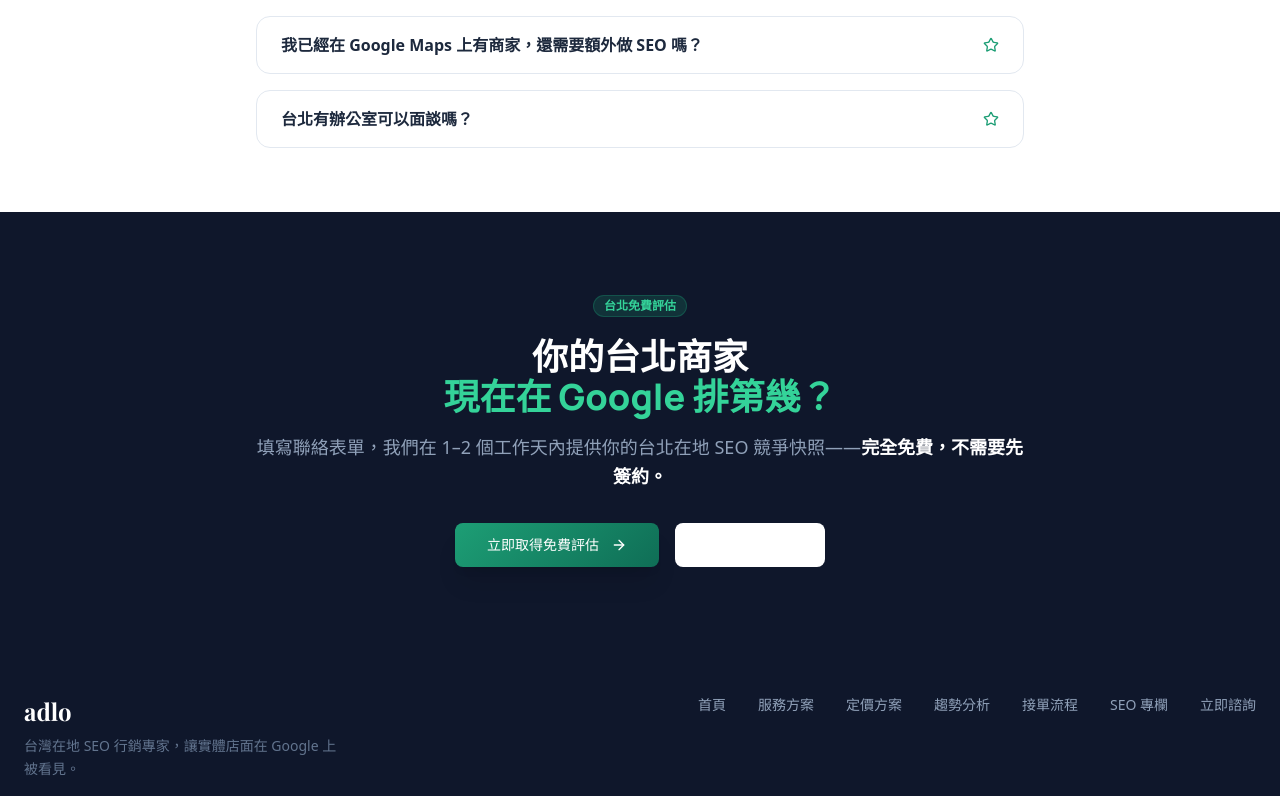
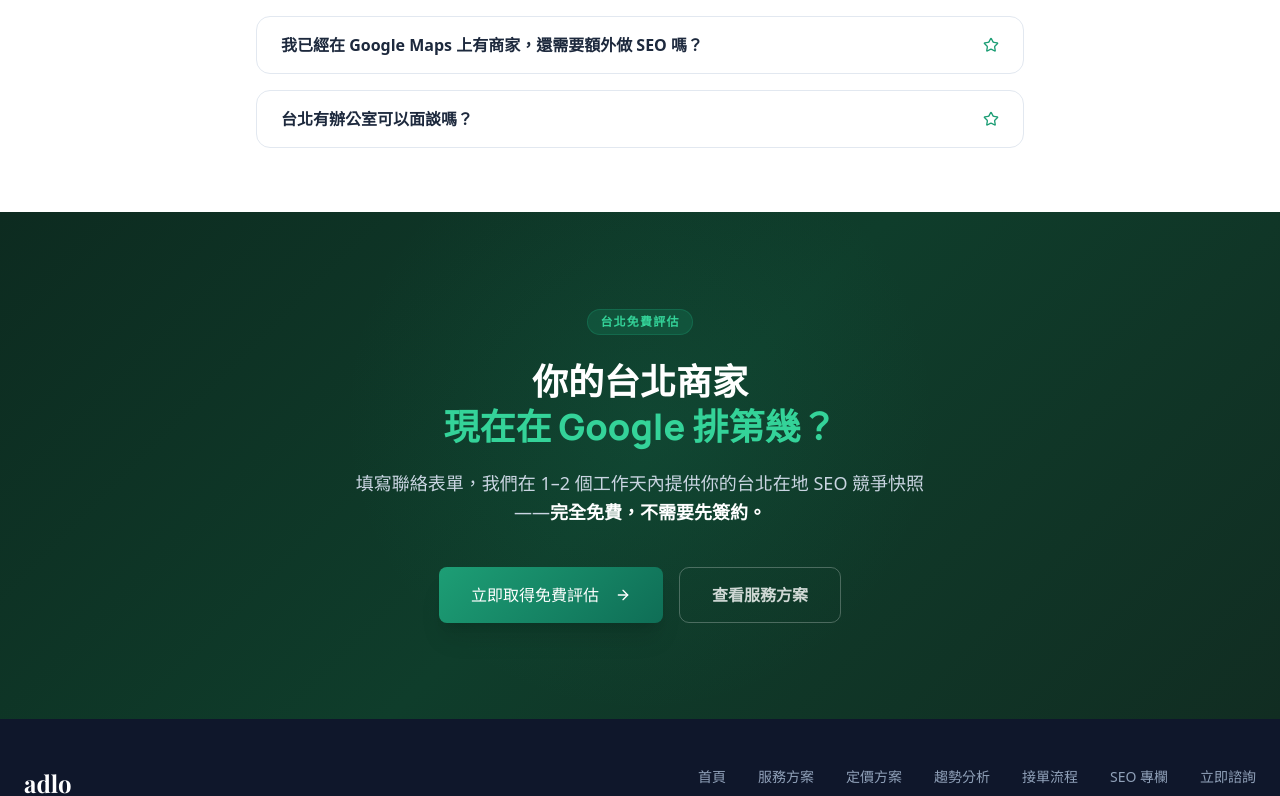
Before and after one commit to steadyyji3-stack/adlo-next, a Next.js app: page /cities/taipei in a window 1280 px wide. Shown: the part 2520-3316 px from the top of the page. Built offline with nearby package versions, Linux system fonts and the light colour scheme; a web font is replaced by a local one.

Commit message:
fix: city CTA section — replace shadcn outline button (white bg bug) with transparent Link, lighten banner with green gradient

```diff
--- a/src/app/cities/[city]/page.tsx
+++ b/src/app/cities/[city]/page.tsx
@@ -283,26 +283,46 @@
         </section>
 
         {/* ── CTA ─────────────────────────────────────────────── */}
-        <section className="bg-slate-900 text-white py-20 px-6 md:px-8">
-          <div className="max-w-3xl mx-auto text-center">
-            <Badge className="bg-[#1D9E75]/20 text-[#34d399] border-[#1D9E75]/30 mb-5">
+        <section
+          className="relative overflow-hidden py-24 px-6 md:px-8 text-white"
+          style={{ background: 'linear-gradient(135deg, #0d2b20 0%, #0f3d2b 50%, #112d22 100%)' }}
+        >
+          {/* decorative glow */}
+          <div className="absolute inset-0 pointer-events-none" aria-hidden="true">
+            <div className="absolute -top-24 left-1/2 -translate-x-1/2 w-[600px] h-[600px] rounded-full opacity-10"
+              style={{ background: 'radial-gradient(circle, #1D9E75 0%, transparent 70%)' }} />
+          </div>
+
+          <div className="relative max-w-3xl mx-auto text-center">
+            <span className="inline-block bg-[#1D9E75]/20 text-[#34d399] border border-[#1D9E75]/30 text-xs font-bold px-3 py-1 rounded-full mb-6 tracking-widest uppercase">
               {city.name}免費評估
-            </Badge>
-            <h2 className="text-3xl md:text-4xl font-extrabold mb-4" style={{ fontFamily: 'var(--font-manrope)' }}>
+            </span>
+
+            <h2 className="text-3xl md:text-4xl font-extrabold mb-5 leading-tight" style={{ fontFamily: 'var(--font-manrope)' }}>
               你的{city.name}商家<br />
               <span className="text-[#34d399]">現在在 Google 排第幾？</span>
             </h2>
-            <p className="text-slate-400 text-lg mb-8 leading-relaxed">
+
+            <p className="text-slate-300 text-lg mb-10 leading-relaxed max-w-xl mx-auto">
               填寫聯絡表單，我們在 1–2 個工作天內提供你的{city.name}在地 SEO 競爭快照——
               <strong className="text-white">完全免費，不需要先簽約。</strong>
             </p>
+
             <div className="flex flex-wrap justify-center gap-4">
-              <Button asChild size="lg" className="cta-gradient text-white shadow-xl hover:opacity-90">
-                <Link href="/contact">立即取得免費評估 <ArrowRight className="w-4 h-4 ml-1" /></Link>
+              {/* 主要 CTA */}
+              <Button asChild size="lg" className="cta-gradient text-white shadow-xl hover:opacity-90 h-14 px-8 text-base">
+                <Link href="/contact">
+                  立即取得免費評估 <ArrowRight className="w-4 h-4 ml-2" />
+                </Link>
               </Button>
-              <Button asChild size="lg" variant="outline" className="border-white/20 text-white hover:bg-white/10">
-                <Link href="/services">查看服務方案</Link>
-              </Button>
+              {/* 次要連結：純文字樣式，避免 shadcn outline 白底問題 */}
+              <Link
+                href="/services"
+                className="inline-flex items-center gap-2 h-14 px-8 text-base font-semibold rounded-lg border border-white/25 text-white/80 hover:text-white hover:border-white/50 hover:bg-white/8 transition-all"
+                style={{ backgroundColor: 'transparent' }}
+              >
+                查看服務方案
+              </Link>
             </div>
           </div>
         </section>
```
